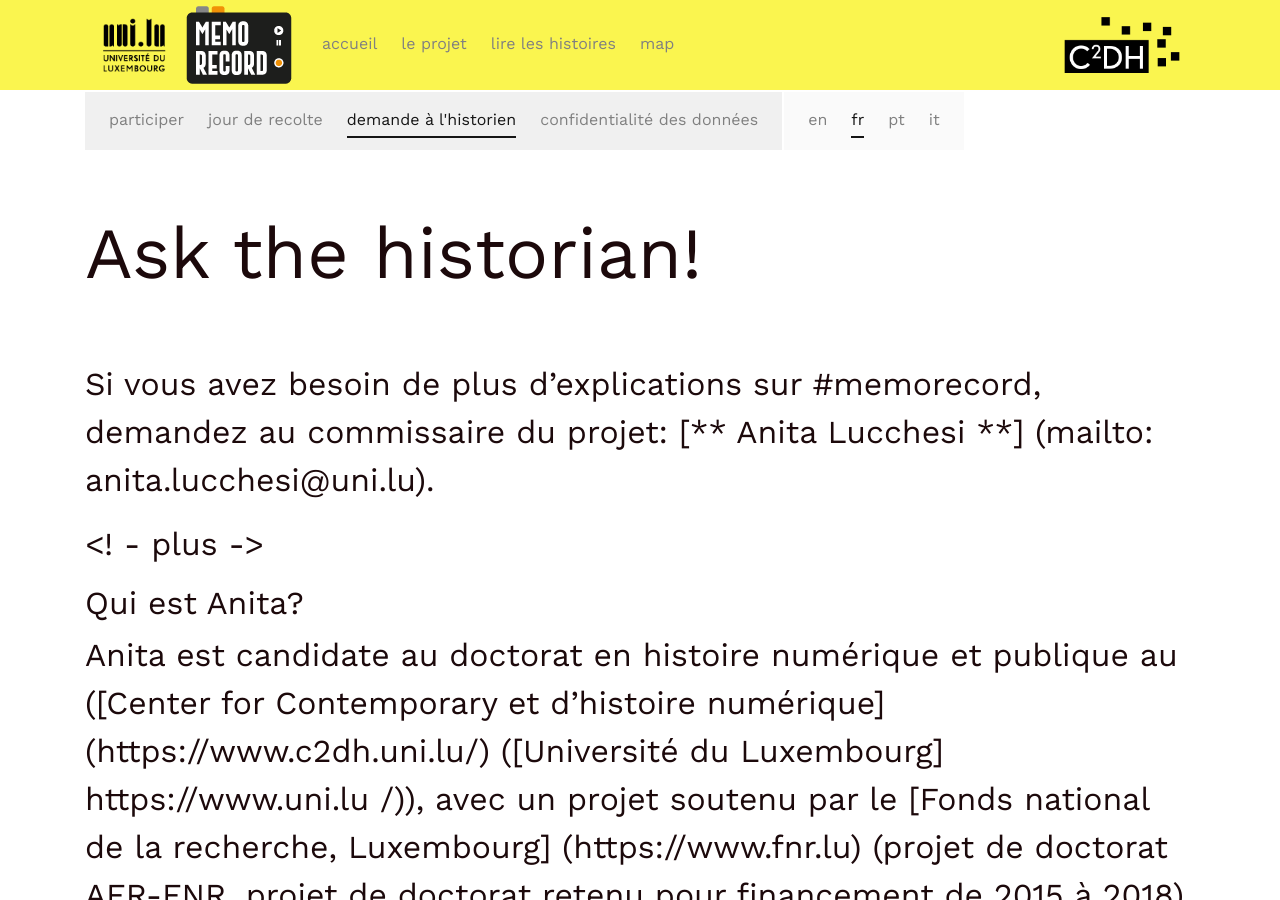
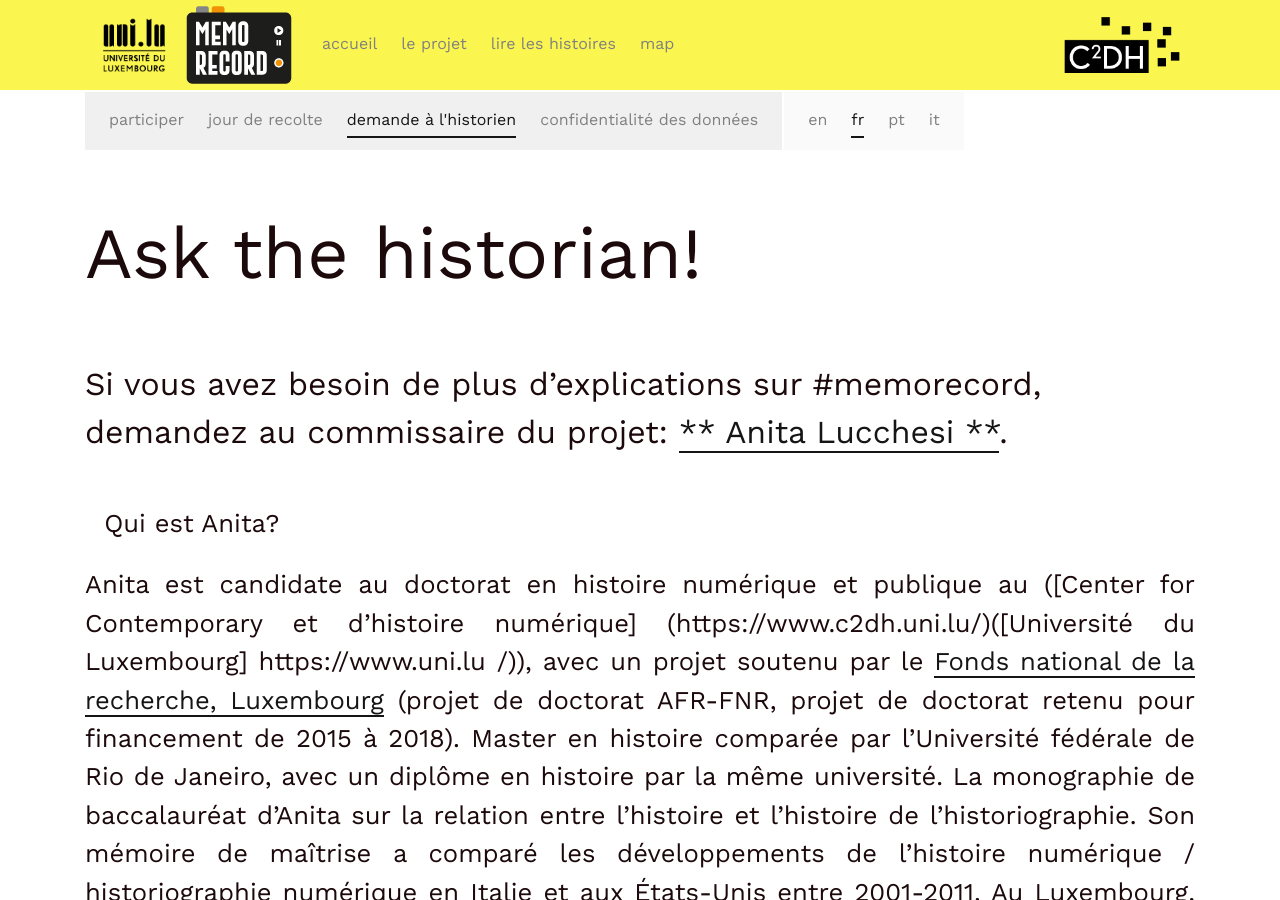
Before and after one commit to C2DH/memorecord, a Jekyll site: the page built from pages/ask-the-historian.fr.md, in a window 1280 px wide and 900 px high. Built offline with Jekyll 4.4.1, drawn with Linux system fonts in a browser that asks for light colours; some of the changed text lies outside the part shown.

Commit message:
Update ask-the-historian.fr.md

```diff
--- a/pages/ask-the-historian.fr.md
+++ b/pages/ask-the-historian.fr.md
@@ -6,12 +6,12 @@ link: /ask-the-historian/
 title: Ask the historian!
 ---
 
-Si vous avez besoin de plus d'explications sur #memorecord, demandez au commissaire du projet: [** Anita Lucchesi **] (mailto: anita.lucchesi@uni.lu).
+Si vous avez besoin de plus d'explications sur #memorecord, demandez au commissaire du projet: [** Anita Lucchesi **](mailto: anita.lucchesi@uni.lu).
 
-<! - plus ->
+<!-- more -->
 
 ## Qui est Anita?
 
-Anita est candidate au doctorat en histoire numérique et publique au ([Center for Contemporary et d'histoire numérique] (https://www.c2dh.uni.lu/) ([Université du Luxembourg] https://www.uni.lu /)), avec un projet soutenu par le [Fonds national de la recherche, Luxembourg] (https://www.fnr.lu) (projet de doctorat AFR-FNR, projet de doctorat retenu pour financement de 2015 à 2018). Master en histoire comparée par l'Université fédérale de Rio de Janeiro, avec un diplôme en histoire par la même université. La monographie de baccalauréat d'Anita sur la relation entre l'histoire et l'histoire de l'historiographie. Son mémoire de maîtrise a comparé les développements de l'histoire numérique / historiographie numérique en Italie et aux États-Unis entre 2001-2011. Au Luxembourg, elle est médecin avec un projet sur les mémoires et les récits de migrants au Grand-Duché, utilisant des méthodes d'histoire publique numérique pour rassembler et analyser les sources historiques. Anita est également membre du conseil d'administration du [Centre de Documentation sur les Migrations Humaines] ((https://www.fnr.lu)), membre du comité de sensibilisation du [Rede Brasileira de História Pública] (http: //historiapublica.com.br/) et trésorier de la [Fédération internationale pour l'histoire publique] (http://ifph.hypotheses.org/).
+Anita est candidate au doctorat en histoire numérique et publique au ([Center for Contemporary et d'histoire numérique] (https://www.c2dh.uni.lu/)([Université du Luxembourg] https://www.uni.lu /)), avec un projet soutenu par le [Fonds national de la recherche, Luxembourg](https://www.fnr.lu) (projet de doctorat AFR-FNR, projet de doctorat retenu pour financement de 2015 à 2018). Master en histoire comparée par l'Université fédérale de Rio de Janeiro, avec un diplôme en histoire par la même université. La monographie de baccalauréat d'Anita sur la relation entre l'histoire et l'histoire de l'historiographie. Son mémoire de maîtrise a comparé les développements de l'histoire numérique / historiographie numérique en Italie et aux États-Unis entre 2001-2011. Au Luxembourg, elle est médecin avec un projet sur les mémoires et les récits de migrants au Grand-Duché, utilisant des méthodes d'histoire publique numérique pour rassembler et analyser les sources historiques. Anita est également membre du conseil d'administration du [Centre de Documentation sur les Migrations Humaines]((https://www.fnr.lu)), membre du comité de sensibilisation du [Rede Brasileira de História Pública](http: //historiapublica.com.br/) et trésorier de la [Fédération internationale pour l'histoire publique](http://ifph.hypotheses.org/).
 
-Jetez un coup d'œil à [Profil d'Anita sur le site C2DH] (https://www.c2dh.uni.lu/people/anita-lucchesi) pour consulter ses publications.
+Jetez un coup d'œil à [Profil d'Anita sur le site C2DH](https://www.c2dh.uni.lu/people/anita-lucchesi) pour consulter ses publications.
```
